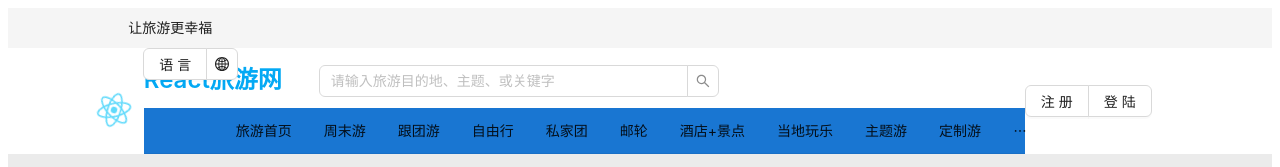
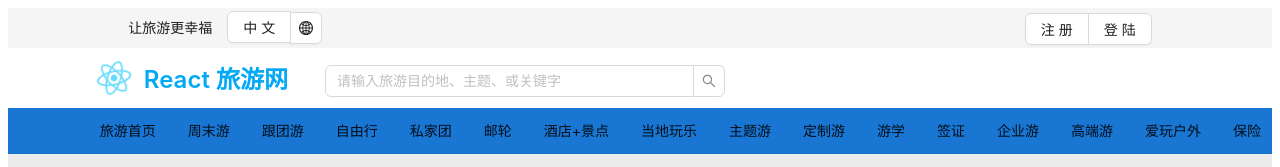
Before and after one commit to AntonyC/react-vite-travel, a React (Vite) app: page / in a window 1280 px wide. Shown: the top 167 px of the page. Built offline with nearby package versions, Linux system fonts and the light colour scheme.

Commit message:
Add code

```diff
--- a/src/components/header/Header.tsx
+++ b/src/components/header/Header.tsx
@@ -35,44 +35,52 @@ export const Header: React.FC = () => {
 	};
 
 	return (
-		<div className={styles["app-header"]}>
+		<div className={styles['app-header']}>
 			{/* top-header */}
-			<div className={styles["top-header"]}>
+			<div className={styles['top-header']}>
 				<div className={styles.inner}>
 					<Typography.Text>让旅游更幸福</Typography.Text>
 					<Dropdown.Button
-						style={{ marginLeft: 15 }}
+						style={{ marginLeft: 15, display: 'inline' }}
 						overlay={
 							<Menu
 								onClick={menuClickHandler}
 								items={[
-									{ key: "1", label: "中文" },
-									{ key: "2", label: "English" },
+									...languageList.map(l => {
+										return { key: l.code, label: l.name };
+									}),
+									{ key: 'new', label: t('header.add_new_language') },
 								]}
 							/>
 						}
 						icon={<GlobalOutlined />}>
-						语言
+						{language === 'zh' ? '中文' : 'English'}
 					</Dropdown.Button>
-					<Button.Group className={styles["button-group"]}>
-						<Button>注册</Button>
-						<Button>登陆</Button>
+					<Button.Group className={styles['button-group']}>
+						<Button onClick={() => navigate('/register')}>
+							{t('header.register')}
+						</Button>
+						<Button onClick={() => navigate('/signin')}>
+							{t('header.signin')}
+						</Button>
 					</Button.Group>
 				</div>
 			</div>
-			<Layout.Header className={styles["main-header"]}>
-				<img src={logo} alt='logo' className={styles["App-logo"]} />
-				<Typography.Title level={3} className={styles.title}>
-					React旅游网
-				</Typography.Title>
+			<Layout.Header className={styles['main-header']}>
+				<span onClick={() => navigate('/')}>
+					<img src={logo} alt='logo' className={styles['App-logo']} />
+					<Typography.Title level={3} className={styles.title}>
+						{t('header.title')}
+					</Typography.Title>
+				</span>
 				<Input.Search
-					placeholder={"请输入旅游目的地、主题、或关键字"}
-					className={styles["search-input"]}
+					placeholder={'请输入旅游目的地、主题、或关键字'}
+					className={styles['search-input']}
 				/>
 			</Layout.Header>
 			<Menu
-				mode={"horizontal"}
-				className={styles["main-menu"]}
+				mode={'horizontal'}
+				className={styles['main-menu']}
 				items={[
 					{ key: '1', label: t('header.home_page') },
 					{ key: '2', label: t('header.weekend') },
--- a/tsconfig.app.json
+++ b/tsconfig.app.json
@@ -6,6 +6,7 @@
 		"lib": ["ES2020", "DOM", "DOM.Iterable"],
 		"module": "ESNext",
 		"skipLibCheck": true,
+		"noImplicitAny": false,
 
 		/* Bundler mode */
 		"moduleResolution": "bundler",
```
Also changed, not shown: src/helpers/withRouter.tsx (added, +13 -0 lines), .prettierrc.yaml. Lines whose indentation alone changed are shown as unchanged.
